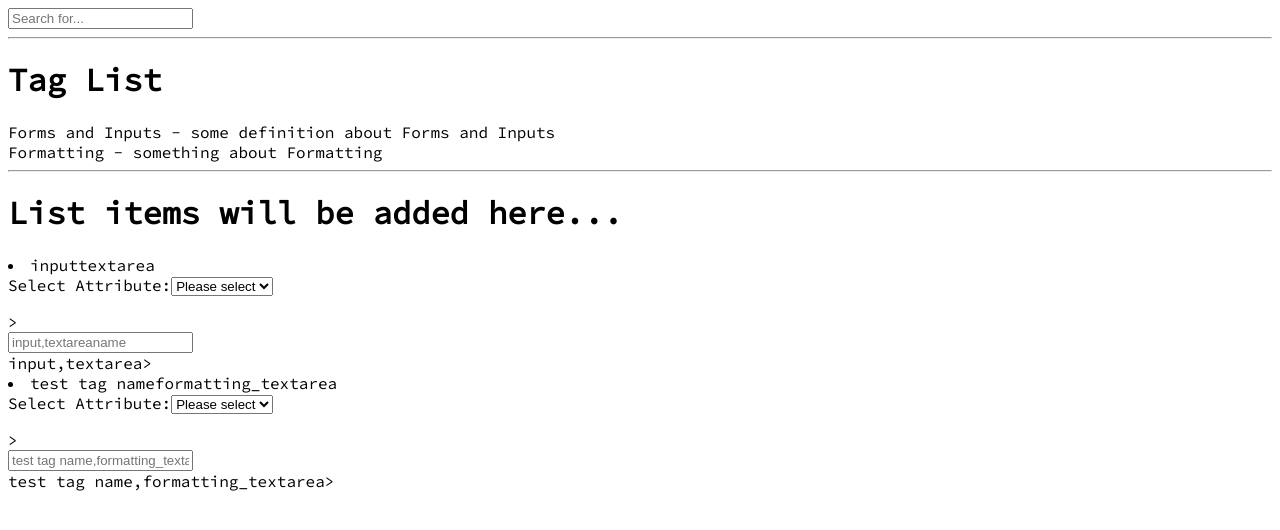
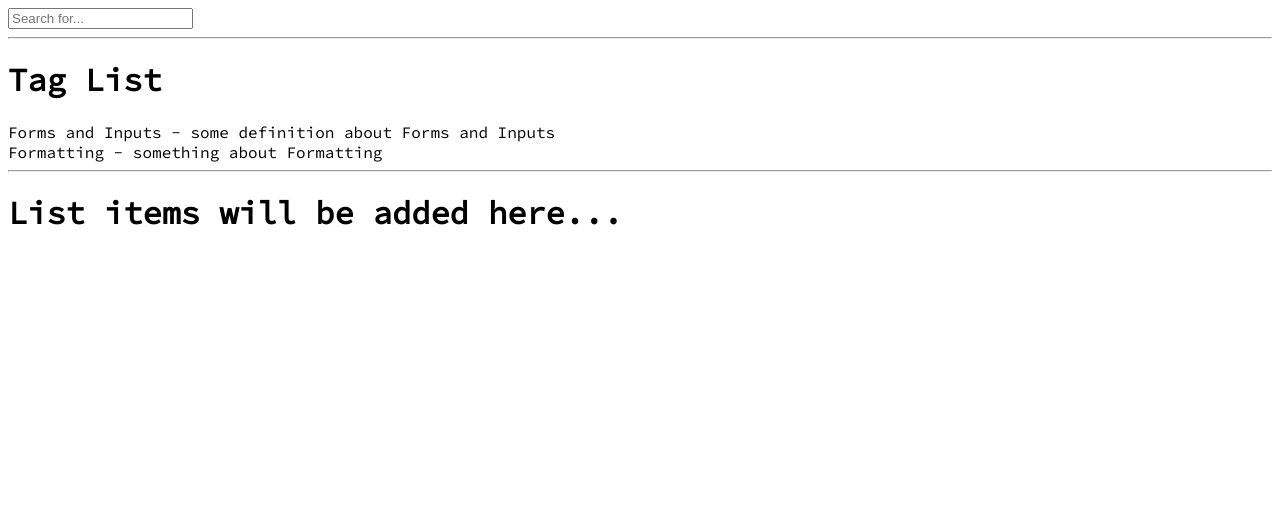
Before and after one commit to ank0409/react-knuvi8, a React (Create React App) app: page / in a window 1280 px wide. Shown: the top 530 px of the page. Built offline with nearby package versions, Linux system fonts and the light colour scheme; a web font is replaced by a local one.

Commit message:
3 files modified, 2 added

```diff
--- a/package.json
+++ b/package.json
@@ -3,10 +3,12 @@
   "version": "0.0.0",
   "private": true,
   "dependencies": {
+    "codemirror": "^6.65.7",
     "react": "18.2.0",
     "react-beautiful-dnd": "13.1.1",
+    "react-codemirror2": "^0.0.1",
     "react-dom": "18.2.0",
-    "react-draggable": "^4.4.5"
+    "react-draggable": "4.4.5"
   },
   "scripts": {
     "start": "react-scripts start",
--- a/src/App.js
+++ b/src/App.js
@@ -1,4 +1,6 @@
 import React from 'react';
+
+// import CodeEditor from './CodeEditor'
 
 import Form from './Form';
 import NewInput from './NewInput';
@@ -8,7 +10,7 @@ export default function App() {
   return (
     <div>
       <NewInput />
-
+      {/* <CodeEditor /> */}
       {/* <Form /> */}
     </div>
   );
--- a/src/NewList.js
+++ b/src/NewList.js
@@ -1,5 +1,5 @@
 import React, { useState } from 'react';
-
+import DraggableList from './DraggableList';
 import DraggableListComponent from './DraggableListComponent';
 const NewList = (props) => {
   const [activeIndex, setActiveIndex] = useState(-1);
@@ -45,8 +45,8 @@ const NewList = (props) => {
         </div>
       ))}
 
-
-      <DraggableListComponent item={senditem} />
+      <DraggableList items={items} />
+      {/* <DraggableListComponent item={senditem} /> */}
     </div>
   );
 };
```
Also changed, not shown: src/CodeEditor.js (added, +25 -0 lines), src/DraggableList.backend.js (added, +15 -0 lines).
